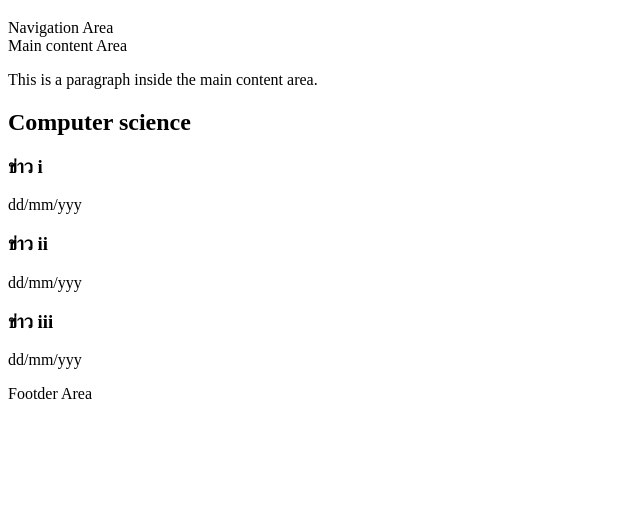
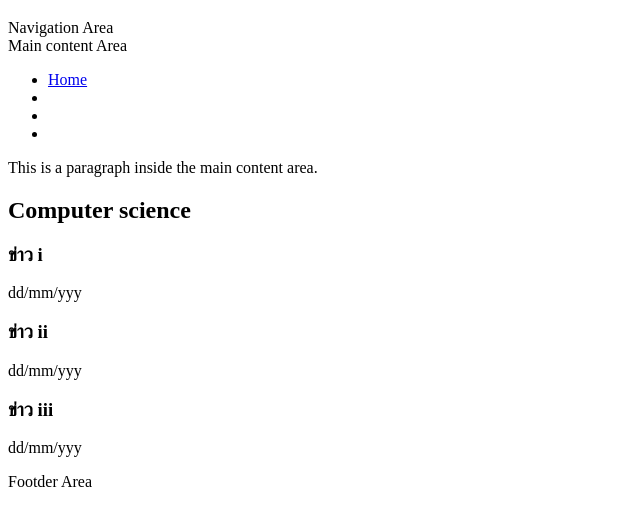
Before and after one commit to tonpor888/web355, a plain HTML site: page index.html in a window 1280 px wide. Shown: the part 87-612 px from the top of the page, without its empty margins (0-640 px from the left). Drawn offline with Linux system fonts and the light colour scheme.

Commit message:
Edit Add new.

```diff
--- a/index.html
+++ b/index.html
@@ -16,6 +16,12 @@
     </nav>
     <div>
         Main content Area
+        <ul>
+            <li><a href="/"">Home</a></li>
+            <li><a href="/about.html"></a></li>
+            <li><a href="/contact.html"></a></li>
+            <li><a href="/https://www.google.com/"></a></li>
+        </ul>
         <p>This is a paragraph inside the main content area.</p>
         <h2>Computer science</h2>
         <div>
```
